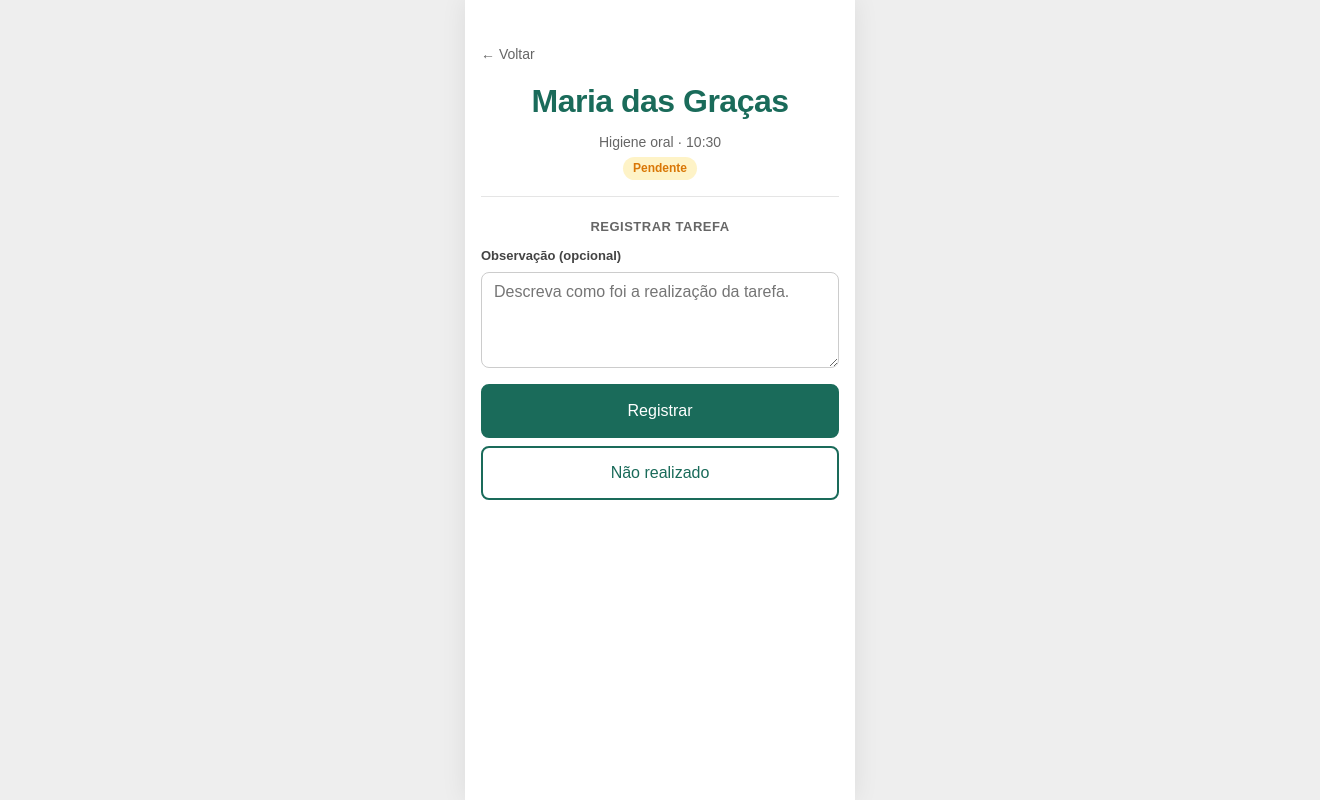
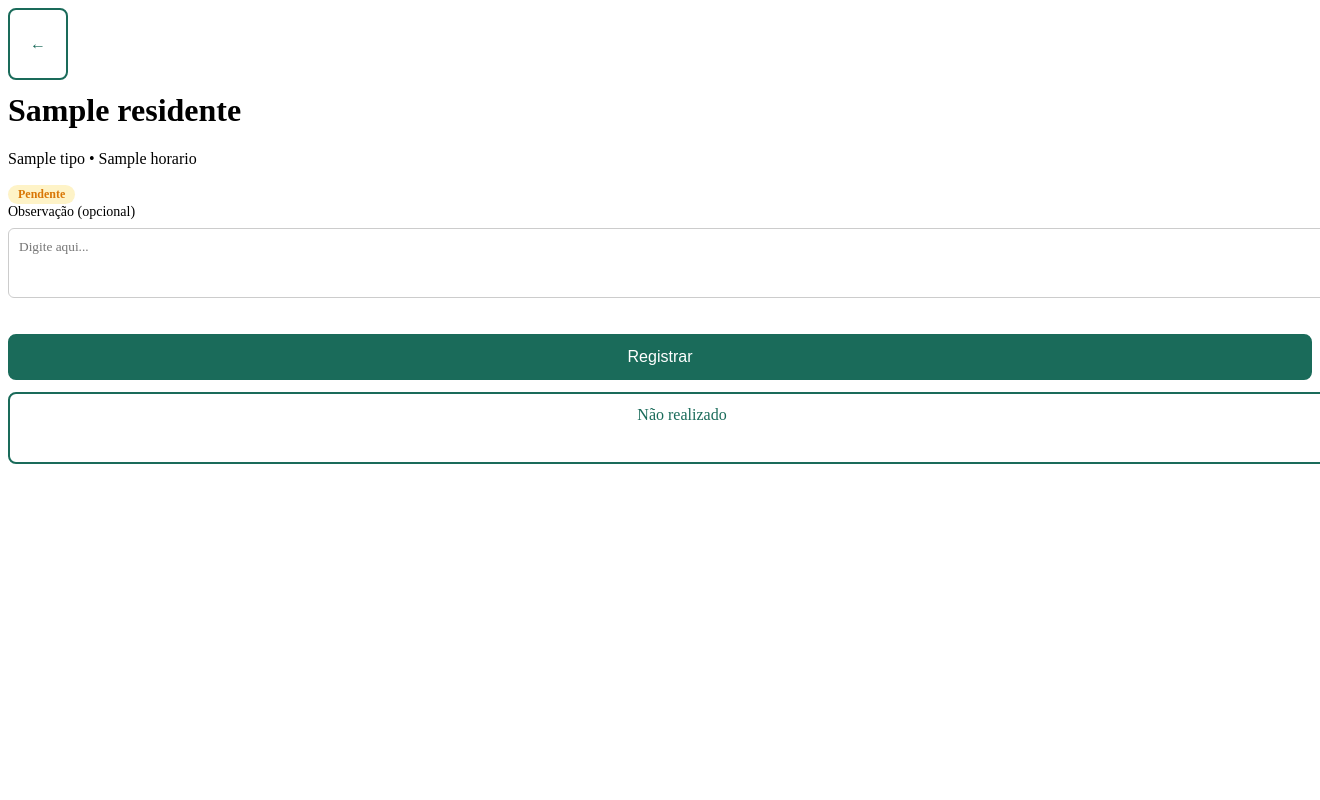
Before and after one commit to EnzoSenatori/Geratrix, a Flask app: template backend/templates/checkin-tarefa.html in a window 1320 px wide; the page is wider, and only the part inside the window is pictured. Run offline with Flask 3, Linux system fonts and the light colour scheme; the template is opened without the code that fills it: most values are stand-ins (such as "Sample title", 1, 10 or a date in 2020); some libraries are stand-ins or nearby versions.

Commit message:
Passo 6: Registro de tarefa em um toque

```diff
--- a/backend/app.py
+++ b/backend/app.py
@@ -238,6 +238,72 @@
         filtro_atual=filtro
     )
 
+# Salva um novo check-in imutavel no banco de dados (RN-01, RN-02)
+def salvar_checkin(db, item_id, turno_id, cuidador_id, status, valor=None, fora=0, motivo=None, observacao=""):
+    from datetime import datetime
+    agora_str = datetime.now().strftime("%Y-%m-%d %H:%M:%S")
+    cursor = db.cursor()
+    cursor.execute(
+        """INSERT INTO checkin (item_id, turno_id, cuidador_id, status, valor, fora_da_faixa, motivo, observacao, registrado_em)
+           VALUES (?, ?, ?, ?, ?, ?, ?, ?, ?)""",
+        (item_id, turno_id, cuidador_id, status, valor, fora, motivo, observacao, agora_str)
+    )
+    db.commit()
+
+# Rota de check-in para tarefas e redirecionador para medições (US-07)
+@app.route("/checkin/<int:item_id>", methods=["GET", "POST"])
+def checkin_item(item_id):
+    from flask import session, redirect, request, render_template
+    from datetime import date
+
+    cuidador_id = session.get("cuidador_id")
+    turno_id = session.get("turno_id")
+
+    if not cuidador_id or not turno_id:
+        return redirect("/")
+
+    db = get_db()
+    data_hoje = date.today().isoformat()
+
+    item = db.execute(
+        """SELECT i.*, r.nome AS residente, t.nome AS tipo, t.natureza, t.unidade, t.faixa_min, t.faixa_max
+           FROM item_rotina i
+           JOIN residente r ON r.id = i.residente_id
+           JOIN tipo_checkin t ON t.id = i.tipo_id
+           WHERE i.id = ?""",
+        (item_id,)
+    ).fetchone()
+
+    if not item:
+        return redirect("/lista")
+
+    # Verifica se já tem registro hoje (RN-03)
+    ja_feito = db.execute(
+        "SELECT id FROM checkin WHERE item_id = ? AND date(registrado_em) = ?",
+        (item_id, data_hoje)
+    ).fetchone()
+
+    if ja_feito:
+        return redirect("/lista")
+
+    # Se for medição, encaminha para a rota específica (Passo 8)
+    if item["natureza"] == "medicao":
+        return redirect(f"/checkin/{item_id}/medicao")
+
+    if request.method == "POST":
+        observacao = request.form.get("observacao", "")
+        salvar_checkin(db, item_id, turno_id, cuidador_id, "realizado", observacao=observacao)
+        return redirect("/lista")
+
+    hora_atual = HORA_DEMO or "09:40"
+    status_item = "Atrasado" if item["horario"] < hora_atual else "Pendente"
+
+    return render_template(
+        "checkin-tarefa.html",
+        item=item,
+        status_item=status_item
+    )
+
 
 if __name__ == "__main__":
     app.run(host="0.0.0.0", port=5000, debug=True)
--- a/backend/templates/checkin-tarefa.html
+++ b/backend/templates/checkin-tarefa.html
@@ -1,56 +1,45 @@
 <!DOCTYPE html>
 <html lang="pt-BR">
-
 <head>
     <meta charset="UTF-8">
     <meta name="viewport" content="width=device-width, initial-scale=1.0">
-    <title>Registrar tarefa - Geratrix</title>
-    <link rel="stylesheet" href="/css/base/style.css">
-    <link rel="stylesheet" href="/css/layout/page.css">
-    <link rel="stylesheet" href="/css/layout/back.css">
+    <title>Geratrix - Check-in Tarefa</title>
+    <link rel="stylesheet" href="/css/base/reset.css">
+    <link rel="stylesheet" href="/css/base/variables.css">
+    <link rel="stylesheet" href="/css/base/typography.css">
+    <link rel="stylesheet" href="/css/layout/app.css">
+    <link rel="stylesheet" href="/css/components/badge.css">
+    <link rel="stylesheet" href="/css/components/button.css">
     <link rel="stylesheet" href="/css/components/form.css">
-    <link rel="stylesheet" href="/css/components/button.css">
-    <link rel="stylesheet" href="/css/components/badge.css">
 </head>
-
 <body>
-    <div class="page">
-        <a class="back" href="lista.html">← Voltar</a>
-
-        <header class="page__header">
-            <h1 class="page__title">Maria das Graças</h1>
-            <p class="page__subtitle">Higiene oral · 10:30</p>
-            <span class="badge badge--warning">Pendente</span>
+    <div class="app">
+        <header class="app_header">
+            <a href="/lista" class="button button--icon" style="text-decoration: none;">←</a>
+            <h1 class="app_title" style="margin-top: 12px;">{{ item.residente }}</h1>
+            <p class="app_subtitle">{{ item.tipo }} • {{ item.horario }}</p>
+            <div style="margin-top: 8px;">
+                {% if status_item == 'Atrasado' %}
+                <span class="badge badge--alert">Atrasado</span>
+                {% else %}
+                <span class="badge badge--warning">Pendente</span>
+                {% endif %}
+            </div>
         </header>
 
-        <main>
-            <h2 class="page__section-title">Registrar tarefa</h2>
-
-            <form class="form">
-                <div class="form__group">
-                    <label class="form__label" for="observacao">
-                        Observação (opcional)
-                    </label>
-                    <textarea
-                        class="form__input form__textarea"
-                        id="observacao"
-                        name="observacao"
-                        rows="4"
-                        placeholder="Descreva como foi a realização da tarefa."
-                    ></textarea>
+        <main class="app_content">
+            <form class="form" method="post">
+                <div style="margin-bottom: 20px; display: flex; flex-direction: column; gap: 8px;">
+                    <label for="observacao" style="font-weight: 500; font-size: 14px;">Observação (opcional)</label>
+                    <textarea id="observacao" name="observacao" rows="3" placeholder="Digite aqui..." style="width: 100%; padding: 10px; border: 1px solid #ccc; border-radius: 6px; font-family: inherit; resize: vertical;"></textarea>
                 </div>
 
-                <div class="form__actions">
-                    <a class="button button--primary button--block" href="lista.html">
-                        Registrar
-                    </a>
-                    <a class="button button--block" href="nao-realizado.html">
-                        Não realizado
-                    </a>
+                <div style="display: flex; flex-direction: column; gap: 12px;">
+                    <button type="submit" class="button button--primary button--block">Registrar</button>
+                    <a href="/checkin/{{ item.id }}/nao-realizado" class="button button--secondary button--block" style="text-decoration: none; text-align: center; display: block; width: 100%;">Não realizado</a>
                 </div>
             </form>
         </main>
     </div>
 </body>
-
 </html>
```
